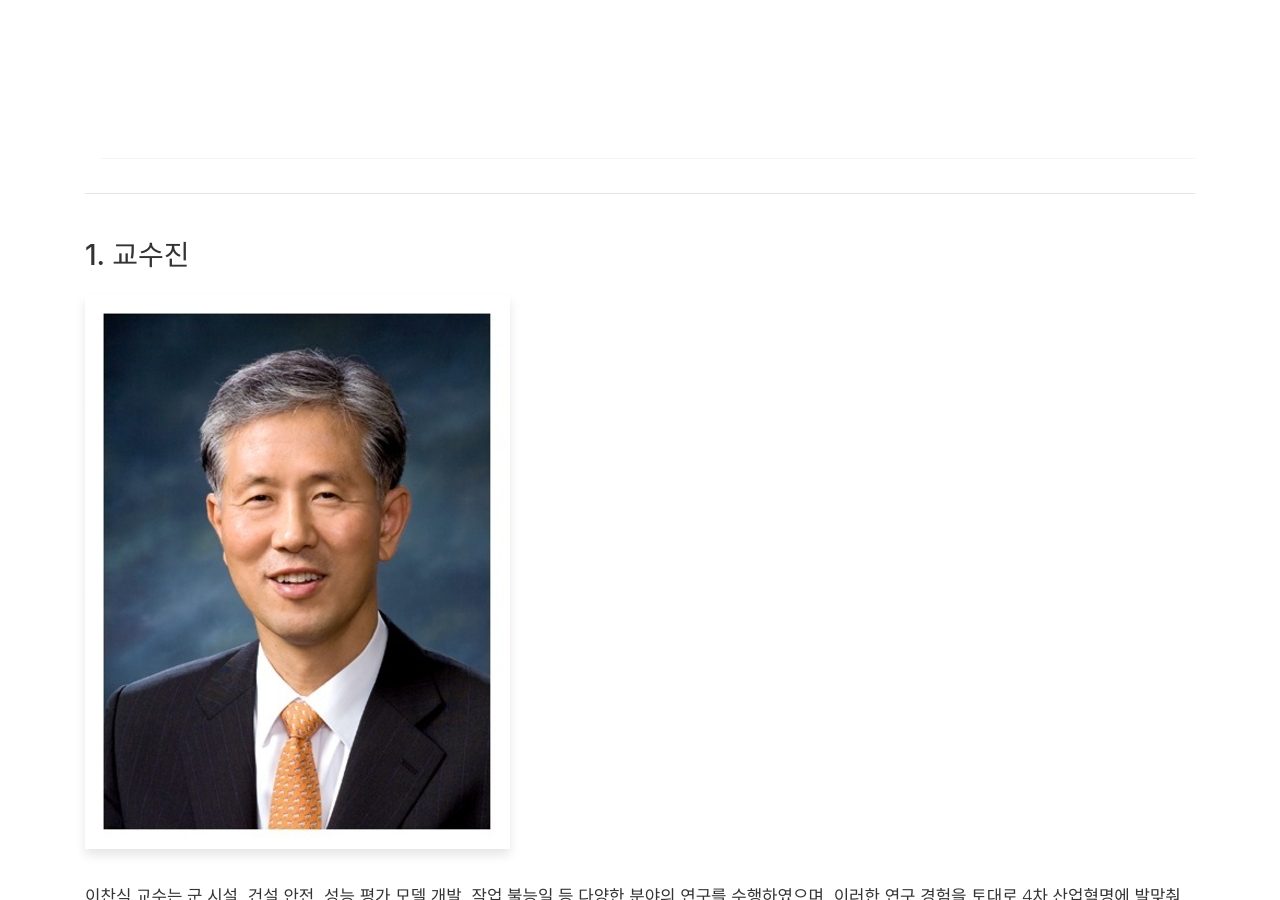
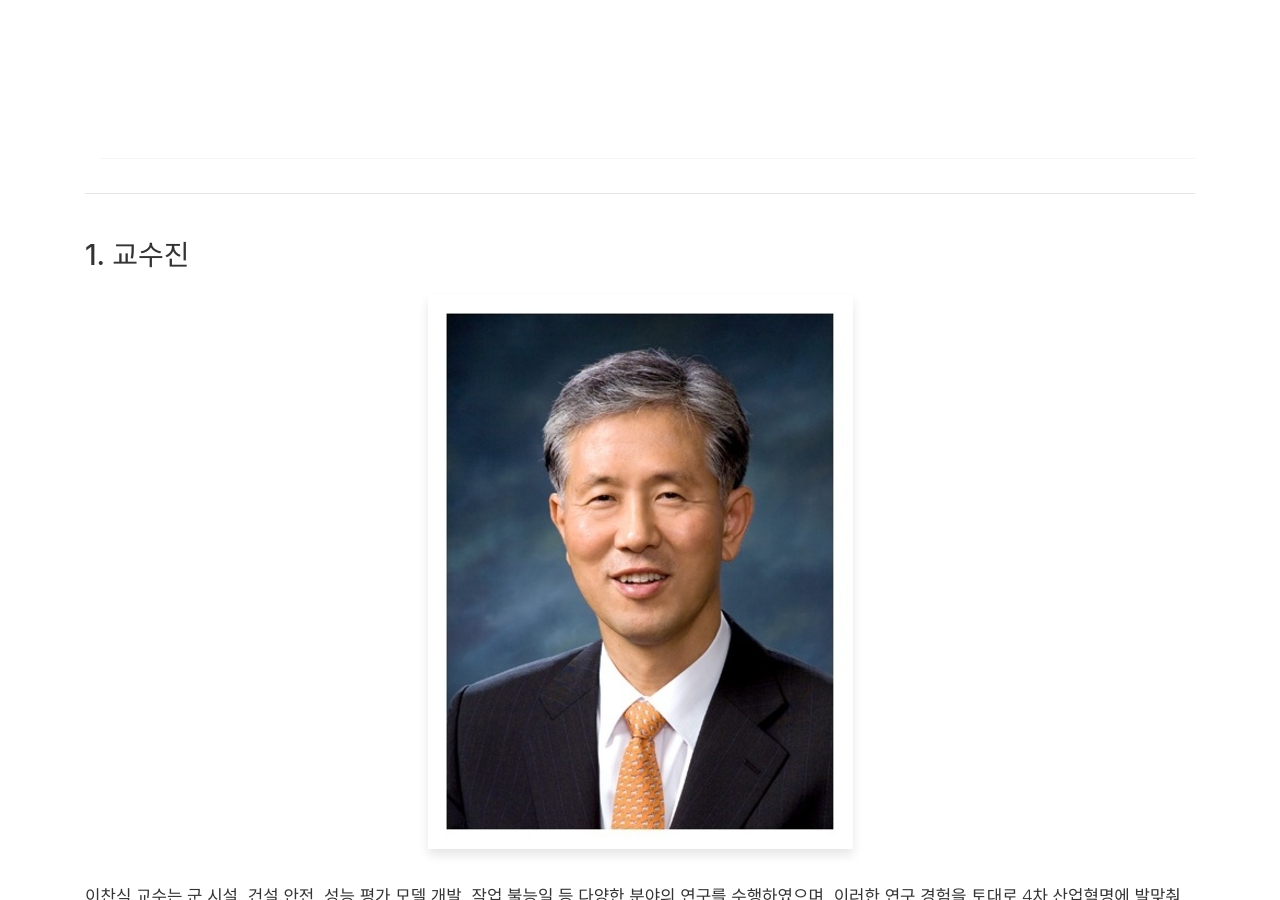
Before and after one commit to INUCEM/INUCEM.github.io, a Jekyll site: the page built from about.md, in a window 1280 px wide and 900 px high. Built offline with Jekyll 4.4.1, drawn with Linux system fonts in a browser that asks for light colours; our own code applies the rules of GitHub Pages for plain Markdown files.

Commit message:
Update about.md

```diff
--- a/about.md
+++ b/about.md
@@ -1,12 +1,12 @@
 ---
 ### <br> 1. 교수진
-<img src="{{site.baseurl}}/assets/images/people/chansiklee.jpg">
+<p align="center"><img src="{{site.baseurl}}/assets/images/people/chansiklee.jpg"></p>
 
 이찬식 교수는 군 시설, 건설 안전, 성능 평가 모델 개발, 작업 불능일 등 다양한 분야의 연구를 수행하였으며, 이러한 연구 경험을 토대로 4차 산업혁명에 발맞춰 IoT 기술을 활용한 실시간 스마트 건설 안전 관리 기술·개발에 대한 연구를 수행하고 있습니다. 또한, 단지 조건에 적합한 저비용·고효율 주차장 리모델링 확대 계획 선정을 위한 의사결정 지원 도구 개발을 위해 주차장 확대 및 진입 방식 기술 트리(Tech Tree) 개발, IDEF0를 활용한 주차장 확대 계획 프로세스, 확대 계획에 따른 주차장 리모델링의 개략 공사비·공사기간 산정 등에 대한 연구를 수행하고 있습니다.
 
 <hr>
 
-<img src="{{site.baseurl}}/assets/images/people/taewankim.gif">
+<p align="center"><img src="{{site.baseurl}}/assets/images/people/taewankim.gif"></p>
 
 김태완 교수는 성능, 시뮬레이션 기반 및 인공 지능 (artificial intelligence : AI) 기반의 접근 방식을 통해 건물 전체 Life-cycle 관리의 기능적, 실질적 혁신을 위한 연구를 진행하고 있으며, 가상 설계 및 구축(virtual design and construction : VDC)과 빌딩 정보 모델링(BIM) 이론을 통해 정보의 시각화, 통합, 자동화를 실현하고 있습니다. 또한 VDC의 프레임 워크를 사용하여 지속 가능한 건축과 건설의 성능 향상을 목적으로 다양한 건축 요소 (i.e., 프로세스, 조직, 생산 요소) 사이의 관계를 탐구하고 형식화하는 연구 분야에 앞장서 있으며 많은 관련 연구 경험에 따른 노하루를 축적하고 있습니다.
 
```
